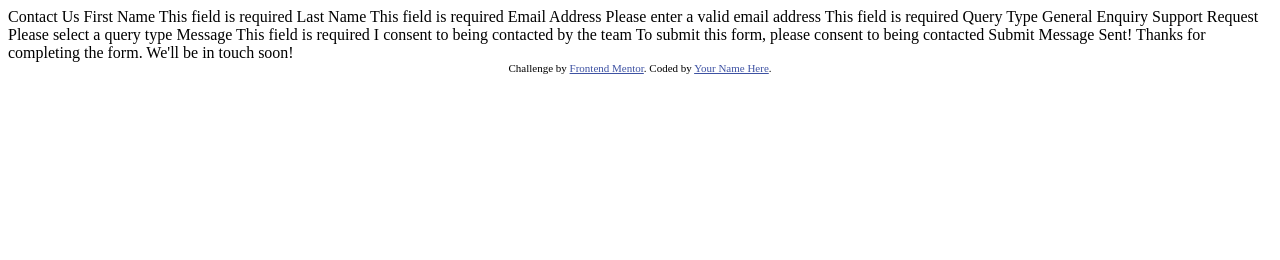
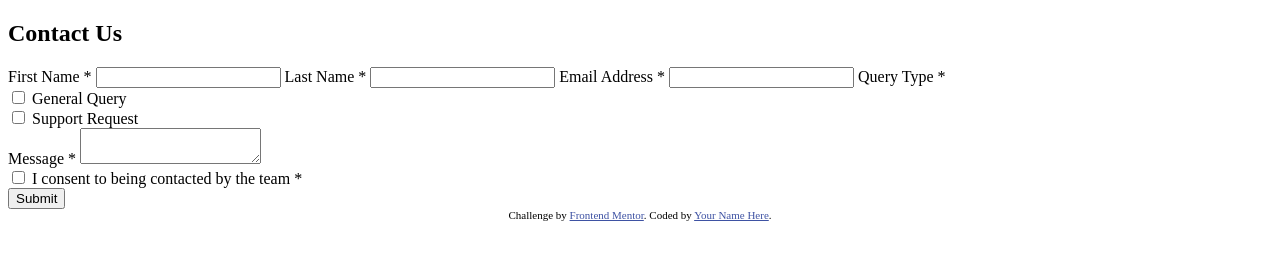
Before and after one commit to Ryan-C-Moses/Contact-Form-App, a plain HTML site: page index.html in a window 1280 px wide. Drawn offline with Linux system fonts and the light colour scheme.

Commit message:
Added HTML Structure For Form

```diff
--- a/index.html
+++ b/index.html
@@ -1,51 +1,83 @@
 <!DOCTYPE html>
 <html lang="en">
   <head>
-  <meta charset="UTF-8">
-  <meta name="viewport" content="width=device-width, initial-scale=1.0"> <!-- displays site properly based on user's device -->
+    <meta charset="UTF-8" />
+    <meta name="viewport" content="width=device-width, initial-scale=1.0" />
+    <!-- displays site properly based on user's device -->
 
-  <link rel="icon" type="image/png" sizes="32x32" href="./assets/images/favicon-32x32.png">
+    <link
+      rel="icon"
+      type="image/png"
+      sizes="32x32"
+      href="./assets/images/favicon-32x32.png"
+    />
 
     <title>Frontend Mentor | Contact form</title>
 
     <!-- Feel free to remove these styles or customise in your own stylesheet 👍 -->
     <style>
-    .attribution { font-size: 11px; text-align: center; }
-    .attribution a { color: hsl(228, 45%, 44%); }
+      .attribution {
+        font-size: 11px;
+        text-align: center;
+      }
+      .attribution a {
+        color: hsl(228, 45%, 44%);
+      }
     </style>
   </head>
   <body>
+    <div>
+      <!-- Success-State -->
+      <!-- Message Sent!
+    Thanks for completing the form. We'll be in touch soon! -->
+    </div>
+    <div>
+      <h2>Contact Us</h2>
+      <form action="#">
+        <!-- Comments in this form are for validation -->
+        <label for="firstName">First Name *</label>
+        <input type="text" id="firstName" required />
+        <!-- This field is required -->
 
-  Contact Us
+        <label for="lastName">Last Name *</label>
+        <input type="text" id="lastName" required />
+        <!-- This field is required -->
 
-  First Name
-  This field is required
+        <label for="email">Email Address *</label>
+        <input type="email" id="email" required />
+        <!-- Please enter a valid email address -->
 
-  Last Name
-  This field is required
+        <label for="queryType">Query Type *</label>
+        <div>
+          <input type="checkbox" name="generalQuery" id="queryType" />
+          <label for="generalQuery">General Query</label>
+          <!-- This field is required -->
+        </div>
+        <div>
+          <input type="checkbox" name="supportRequest" id="queryType" />
+          <label for="supportRequest">Support Request</label>
+          <!-- Please select a query type -->
+        </div>
 
-  Email Address
-  Please enter a valid email address
-  This field is required
+        <label for="message">Message *</label>
+        <textarea id="message" required></textarea>
+        <!-- This field is required -->
 
-  Query Type
-  General Enquiry
-  Support Request
-  Please select a query type
+        <div>
+          <input type="checkbox" id="consent" required />
+          <label for="consent"
+            >I consent to being contacted by the team *</label
+          >
+          <!-- To submit this form, please consent to being contacted -->
+        </div>
 
-  Message
-  This field is required
-
-  I consent to being contacted by the team
-  To submit this form, please consent to being contacted
-
-  Submit
-
-  Message Sent!
-  Thanks for completing the form. We'll be in touch soon!
+        <button type="submit">Submit</button>
+      </form>
+    </div>
 
     <div class="attribution">
-    Challenge by <a href="https://www.frontendmentor.io?ref=challenge">Frontend Mentor</a>.
+      Challenge by
+      <a href="https://www.frontendmentor.io?ref=challenge">Frontend Mentor</a>.
       Coded by <a href="#">Your Name Here</a>.
     </div>
   </body>
```
Lines whose indentation alone changed are shown as unchanged.
